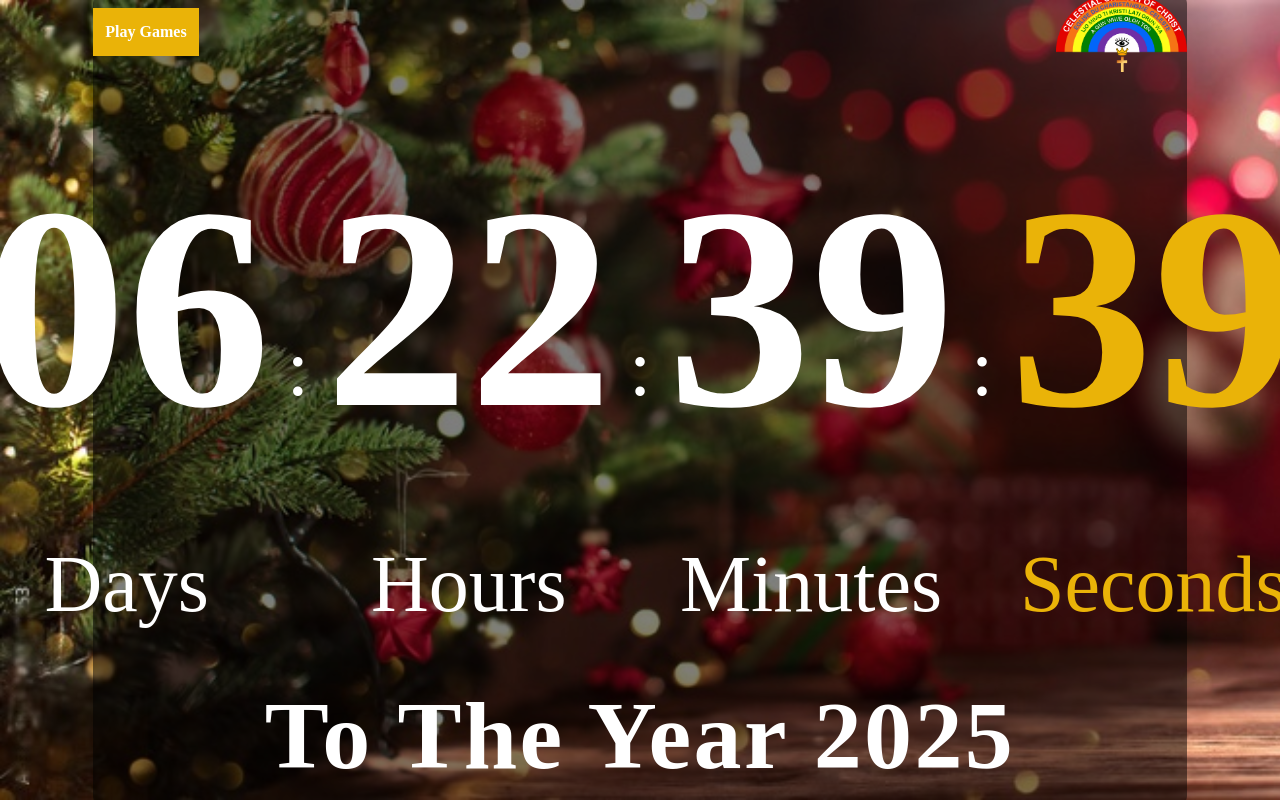
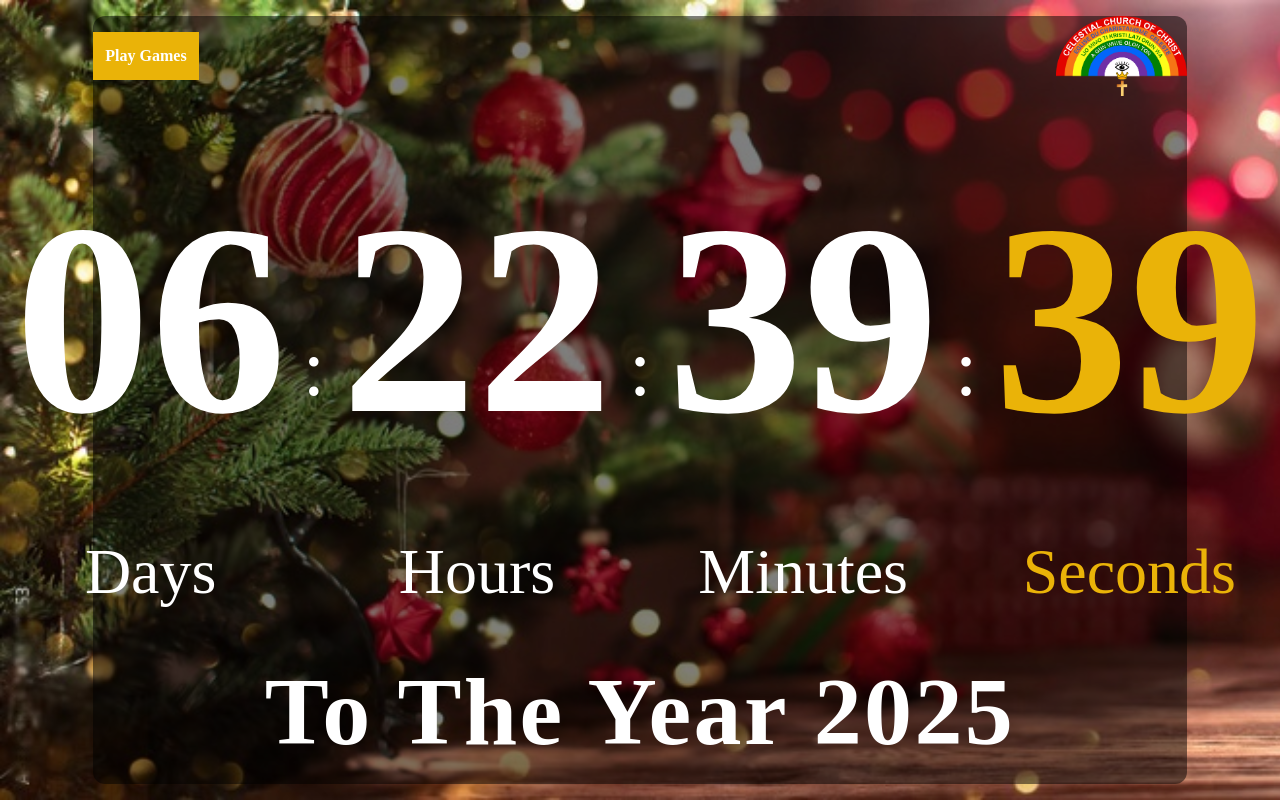
Before and after one commit to samajaloleru/countdown-app, a React (Create React App) app: page / in a window 1280 px wide. Built offline with nearby package versions, Linux system fonts and the light colour scheme.

Commit message:
Update index.tsx

```diff
--- a/src/components/pages/index.tsx
+++ b/src/components/pages/index.tsx
@@ -132,8 +132,8 @@ const TimeBox: React.FC<TimeBoxProps> = ({ label, value, isLast = false }) => (
       isLast ? "text-yellow-500" : "text-white"
     } br4`}
   >
-    <div className="flex lg:text-[18rem] text-[4rem] font-semibold">{value}</div>
-    <div className={`flex lg:text-[5rem] text-[1.5rem] ${isLast ? "text-yellow" : ""}`}>{label}</div>
+    <div className="flex lg:text-[17rem] text-[4rem] font-semibold">{value}</div>
+    <div className={`flex lg:text-[4rem] text-[1.5rem] ${isLast ? "text-yellow" : ""}`}>{label}</div>
   </div>
 );
 
```
